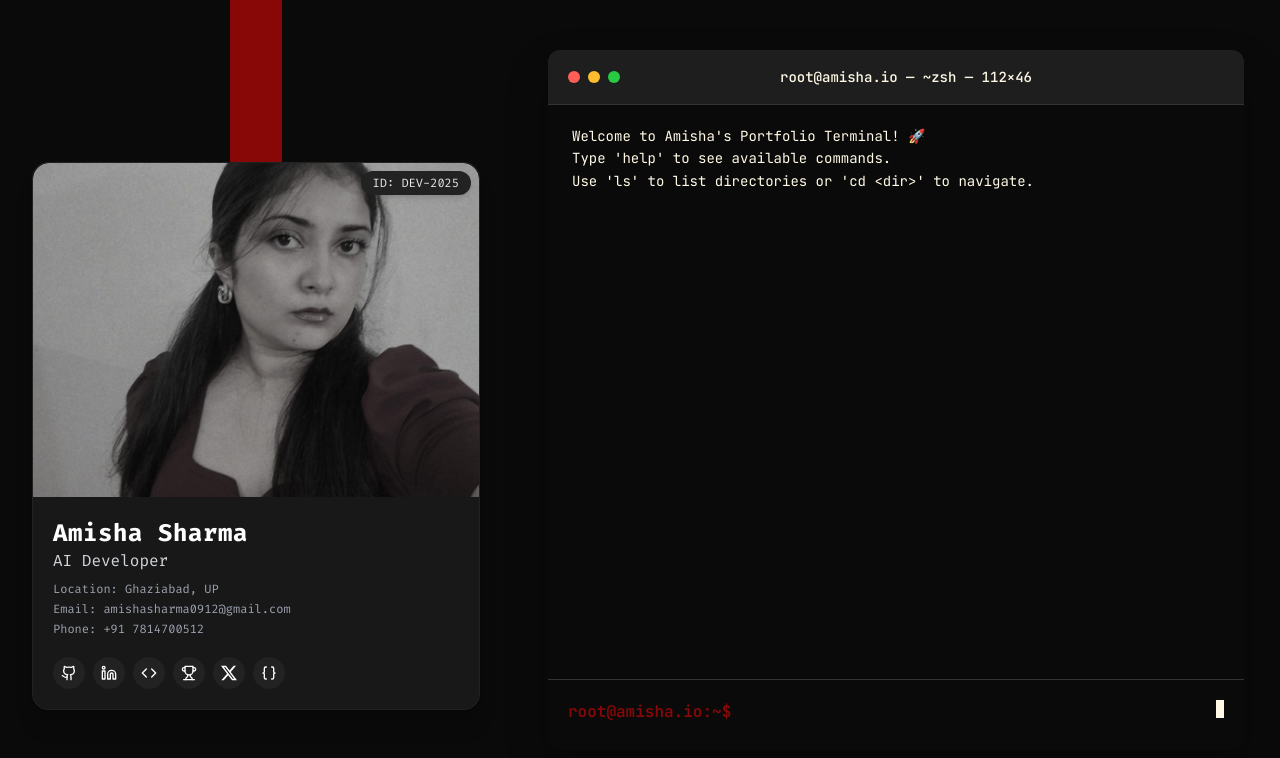
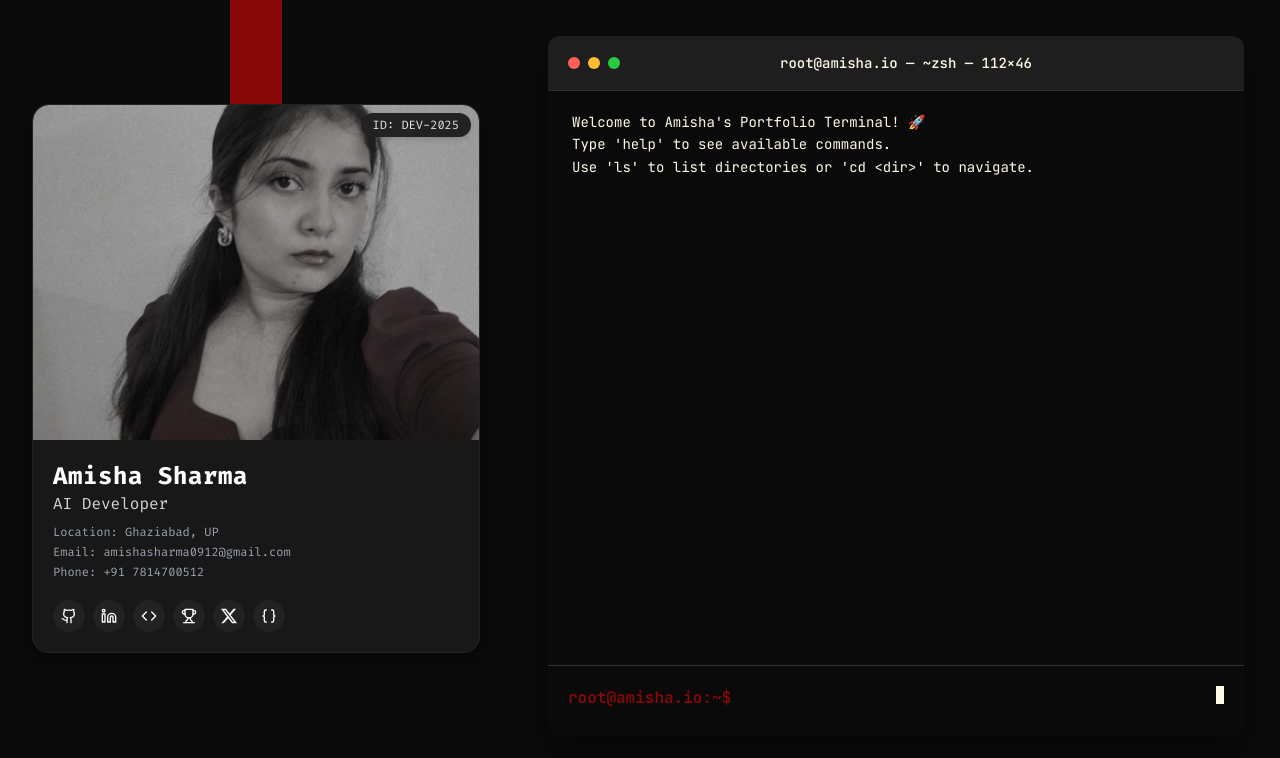
Before and after one commit to iadii/terminal-portfolio, a React (Vite) app: page / in a window 1280 px wide. Shown: the top 758 px of the page. Built offline with nearby package versions, Linux system fonts and the light colour scheme; the HTML template or start-up script is replaced by a standard one.

Commit message:
added scroll bar

```diff
--- a/src/App.jsx
+++ b/src/App.jsx
@@ -6,12 +6,12 @@ function App() {
   return (
     <div className="min-h-screen bg-terminal-bg flex flex-col md:flex-row md:overflow-auto">
       {/* Left Section - Lanyard (40%) */}
-      <div className="w-full md:w-2/5 flex items-center justify-center p-4 md:p-8 sm:p-2">
+      <div className="w-full md:w-2/5 flex justify-center p-4 md:p-8 sm:p-2 items-start">
         <Lanyard />
       </div>
       {/* Right Section - Terminal (60%) */}
-      <div className="w-full md:w-3/5 p-2 md:p-4 sm:p-1 flex items-center justify-center">
-        <div className="w-full">
+      <div className="w-full md:w-3/5 p-2 md:p-4 sm:p-1 flex justify-center items-start">
+        <div className="w-full max-w-[98vw] sm:max-w-[95vw] md:max-w-full">
           <Terminal />
         </div>
       </div>
--- a/src/styles/terminal.css
+++ b/src/styles/terminal.css
@@ -178,14 +178,12 @@
     min-height: 0;
     border-radius: 0;
     margin: 0;
-    width: 100%;
-    max-width: 100vw;
+    width: 96vw;
+    max-width: 96vw;
   }
-
-  .terminal-title {
-    font-size: 12px;
+  .terminal-body {
+    overflow-x: auto;
   }
-
   .terminal-output {
     font-size: 12px;
     padding: 15px;
@@ -193,7 +191,6 @@
     overflow-x: auto;
     white-space: pre;
   }
-
   .terminal-input-area {
     padding: 15px;
   }
```
